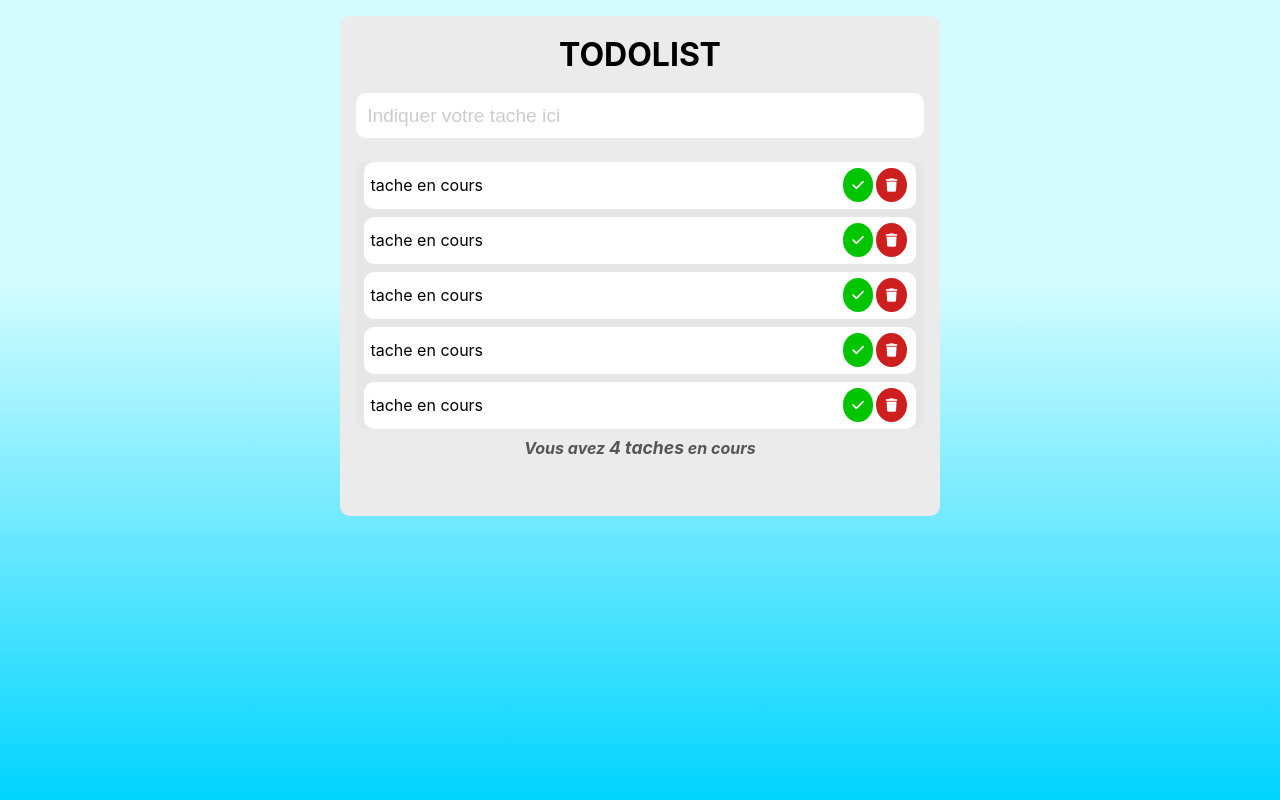
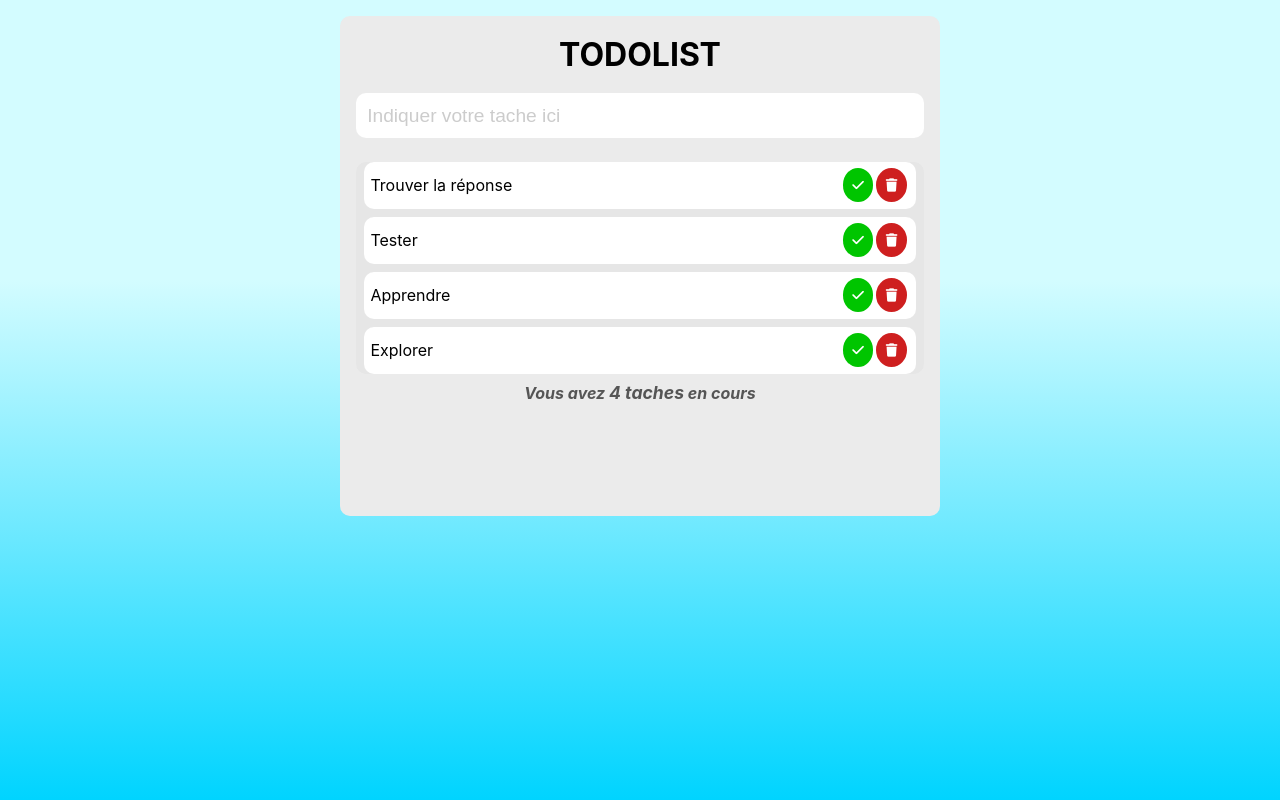
Before and after one commit to laurent30210/challenge-todolist, a React (Create React App) app in the folder FRONT/: page / in a window 1280 px wide. Built offline with nearby package versions, Linux system fonts and the light colour scheme.

Commit message:
Error TS on a array object

```diff
--- a/FRONT/src/components/App/index.tsx
+++ b/FRONT/src/components/App/index.tsx
@@ -10,24 +10,25 @@ import tasksArray from '../../tasks'
 import './App.scss';
 
 
-/*interface StateId {
-  id: number;
-};*/
-
 function App() {
 
-  //const [tasks, setTasks] = useState(arrayTask);
-  const [value, setValue] = useState("");
-  //const [id, setId] = useState<StateId>({id: 0});
 
-  console.log(tasksArray);
+  const [tasks, setTasks] = useState(tasksArray);
+  const [value, setValue] = useState<string>("");
+  const [id, setId] = useState<number>(1);
 
   return (
     <div className="app">
       <h1 className="app-title">todolist</h1>
       <section className="app-container">
-        <Form value={value} setValue={setValue} />
-        <Tasks />
+        <Form
+          value={value}
+          handleValue={setValue}
+          id={id}
+          handleId={setId}
+          tasks={tasks}
+        />
+        <Tasks tasks={tasks} />
         <Counter counter={4} />
       </section>
     </div>
--- a/FRONT/src/components/Form/index.tsx
+++ b/FRONT/src/components/Form/index.tsx
@@ -3,29 +3,56 @@ import React, { useRef } from 'react';
 // import CSS
 import './Form.scss';
 
+type Task = {
+    id: number;
+    content: string;
+    completed?: boolean
+};
+
 // Create interface for the props's Form
 interface FormProps {
   value: string;
-  setValue: (text: string) => void;
-}
+  handleValue: React.Dispatch<React.SetStateAction<string>>;
+  id: number;
+  handleId: React.Dispatch<React.SetStateAction<number>>;
+  tasks: Array<Task>;
+};
 
-const Form: React.FC<FormProps>  = ({ value, setValue }) => {
 
+const Form: React.FC<FormProps>  = ({ value, handleValue, id, handleId, tasks }) => {
+  // TS for HTML elements
   const formRef = useRef<HTMLFormElement>(null)
   const inputRef = useRef<HTMLInputElement>(null)
+
+  // FUNCTION
+  const submitTask = (event: React.FormEvent) => {
+    event.preventDefault();
+    // Add 1 at id for each new task
+    handleId(id + 1);
+    // Add new task in state
+   /* handleTasks([...tasks, {
+      id: id,
+      content: value,
+      completed: false
+    }]);*/
+    // initialize value at empty
+    handleValue('');
+
+  }
 
   return (
     <form
       ref={formRef}
       className="form"
+      onSubmit={submitTask}
     >
-       <input
+      <input
         ref={inputRef}
         className="form-input"
         type="text"
         value={value}
         onChange={(event) => {
-          setValue(event.target.value)
+          handleValue(event.target.value)
         }}
         placeholder="Indiquer votre tache ici"
       />
--- a/FRONT/src/components/Task/index.tsx
+++ b/FRONT/src/components/Task/index.tsx
@@ -5,9 +5,9 @@ import React from 'react';
 // import CSS
 import './Task.scss';
 
-const Task = () => (
-    <li className="task">
-        tache en cours
+const Task = ({ content, completed }) => (
+    <li className={completed ? 'task tasks--completed' : 'task'}>
+        {content}
         <div className="task-container-btn">
             <button className="button button-check">
                 <i className="fas fa-check"></i>
--- a/FRONT/src/components/Tasks/index.tsx
+++ b/FRONT/src/components/Tasks/index.tsx
@@ -5,13 +5,24 @@ import Task from '../Task';
 // import CSS
 import './Tasks.scss';
 
-const Tasks = () => (
+type Task = {
+    id: number;
+    content: string;
+    completed?: boolean
+};
+
+const Tasks = ({ tasks }) => (
     <ul className="tasks">
-       <Task />
-       <Task />
-       <Task />
-       <Task />
-       <Task />
+        {tasks.map((task: Array<Task>) => (
+            <Task
+                key={task.id}
+                content={task.content}
+                id={tasks.id}
+                completed={task.completed}
+            />
+
+        ))}
+
     </ul>
 )
 
--- a/FRONT/src/tasks/index.js
+++ b/FRONT/src/tasks/index.js
@@ -3,22 +3,22 @@
  export default [
     {
       id: 1,
-      name: 'Trouver la réponse',
+      content: 'Trouver la réponse',
       completed: true,
     },
     {
       id: 2,
-      name: 'Tester',
+      content: 'Tester',
       completed: false,
     },
     {
       id: 3,
-      name: 'Apprendre',
+      content: 'Apprendre',
       completed: false,
     },
     {
       id: 4,
-      name: 'Explorer',
+      content: 'Explorer',
       completed: false,
     },
   ];
```
Also changed, not shown: 1 other file (tests, documents, lock files or other folders).
